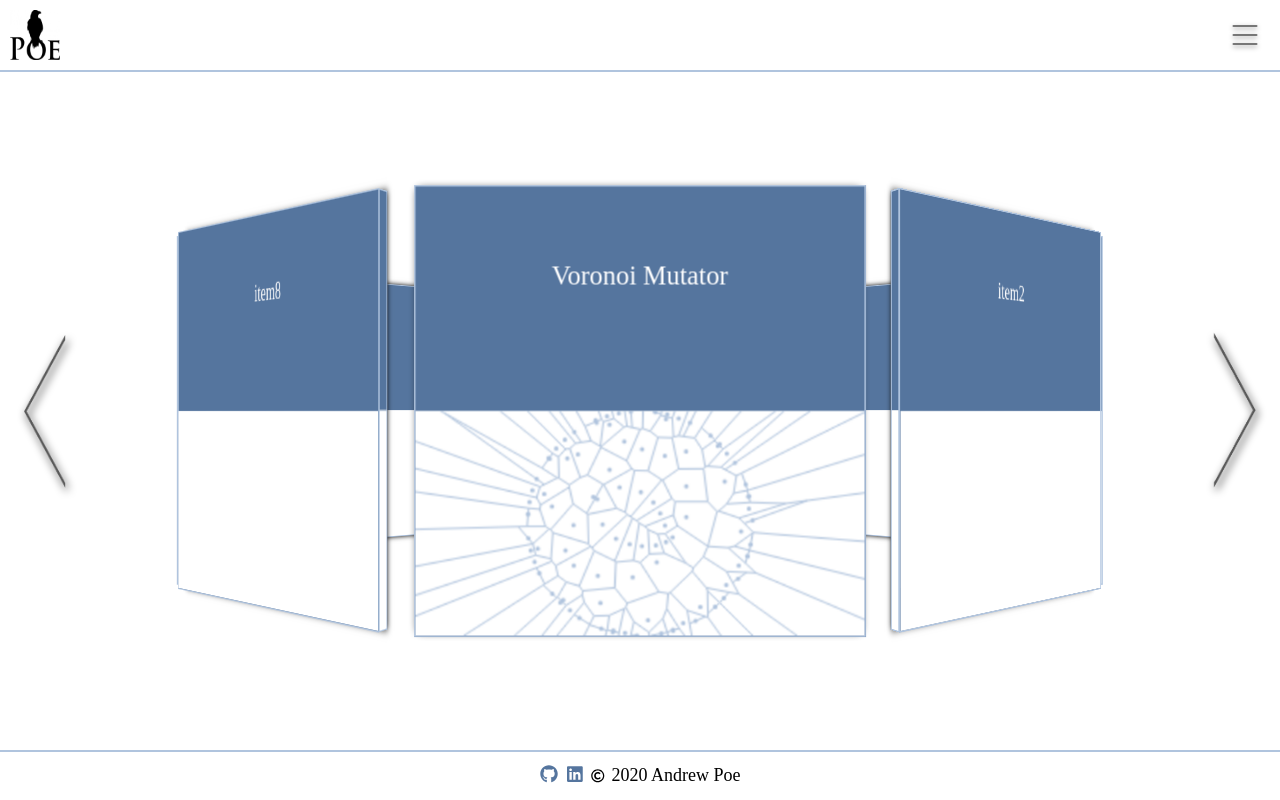
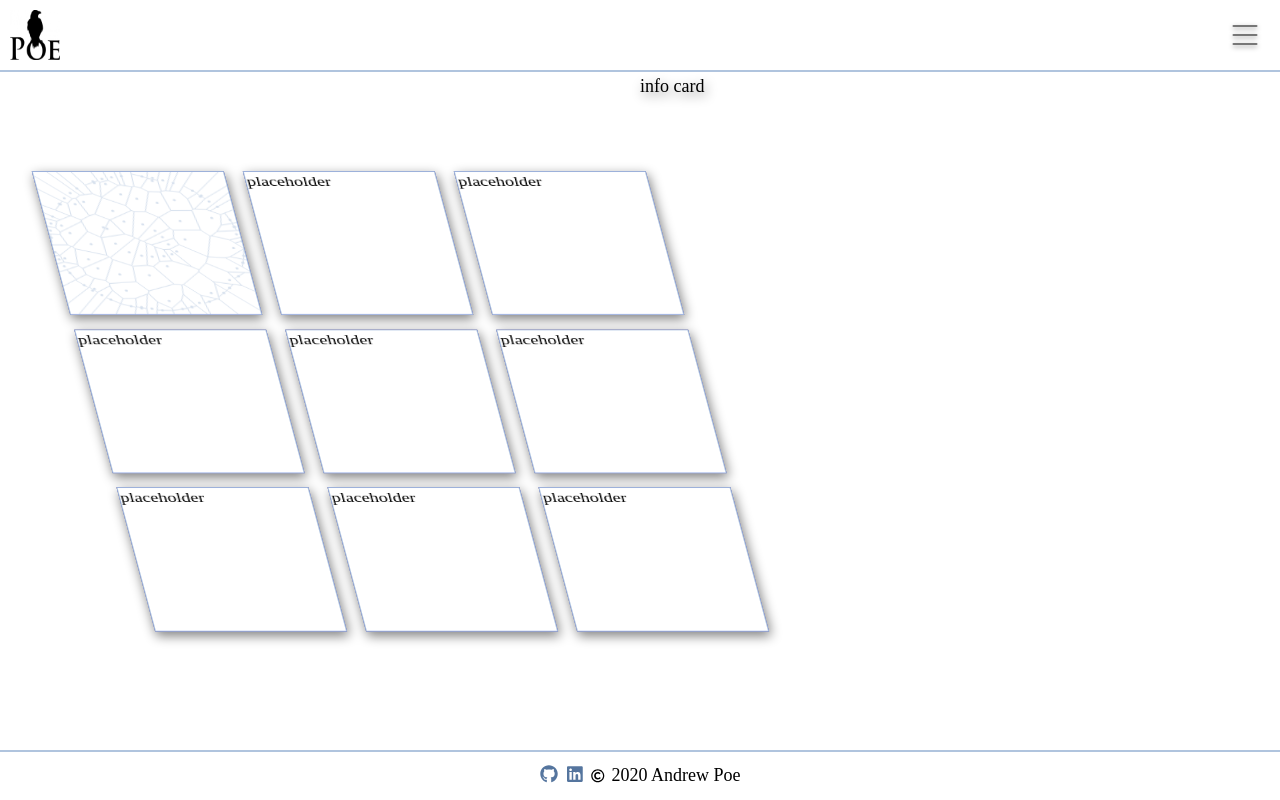
Before and after one commit to omegafury/Ravenholm, a Next.js app in the folder workspaces/frontend/: page /projects in a window 1280 px wide. Built offline with nearby package versions, Linux system fonts and the light colour scheme.

Commit message:
Implemented new isometric project menu, abandoning the 3d carousel for now.

```diff
--- /dev/null
+++ b/workspaces/frontend/components/projects/ProjectsMenu2.tsx
@@ -0,0 +1,80 @@
+import React, {
+  useRef,
+  useCallback,
+  useEffect,
+  useState,
+  useMemo,
+} from "react";
+import styles from "components/projects/projects.module.scss";
+import VoronoiMutator from "components/VoronoiMutator";
+
+type itemType = {
+  title: string;
+  preview: React.ReactNode;
+};
+
+const items: itemType[] = [
+  {
+    title: "Voronoi Mutator",
+    preview: <VoronoiMutator />,
+  },
+  {
+    title: "item2",
+    preview: <div>placeholder</div>,
+  },
+  {
+    title: "item3",
+    preview: <div>placeholder</div>,
+  },
+  {
+    title: "item4",
+    preview: <div>placeholder</div>,
+  },
+  {
+    title: "item5",
+    preview: <div>placeholder</div>,
+  },
+  {
+    title: "item6",
+    preview: <div>placeholder</div>,
+  },
+  {
+    title: "item7",
+    preview: <div>placeholder</div>,
+  },
+  {
+    title: "item8",
+    preview: <div>placeholder</div>,
+  },
+  {
+    title: "item9",
+    preview: <div>placeholder</div>,
+  },
+];
+
+export default function ProjectsMenu2() {
+  return (
+    <>
+      <div className={styles.gridContainer}>
+        <div className={styles.grid}>
+          {items.map((item, index) => {
+            return (
+              <div key={index} className={`${styles.item}`}>
+                <div className={styles.itemFace5}>
+                  <div className={styles.itemCardTitle}>{item.title}</div>
+                </div>
+                <div className={styles.itemFace4} />
+                <div className={styles.itemFace3} />
+                <div className={styles.itemFace2} />
+                <div className={styles.itemFace1}>
+                  <div className={styles.itemCardPreview}>{item.preview}</div>
+                </div>
+              </div>
+            );
+          })}
+        </div>
+        <div>info card</div>
+      </div>
+    </>
+  );
+}
--- a/workspaces/frontend/components/projects/projects.module.scss
+++ b/workspaces/frontend/components/projects/projects.module.scss
@@ -1,6 +1,13 @@
 $numItems: 8;
 $itemDim: 24vw;
 $PI: 3.1415926535;
+
+@function randomNum($min, $max) {
+  $rand: random();
+  $randomNum: $min + floor($rand * (($max - $min) + 1));
+
+  @return $randomNum;
+}
 
 .carouselContainer {
   height: inherit;
@@ -104,8 +111,9 @@ $PI: 3.1415926535;
       }
     }
     .item:hover {
-      opacity: 0.5;
+      filter: saturate(2.5);
     }
+
     // Back of the box
     .item::before {
       content: "";
@@ -212,3 +220,136 @@ $PI: 3.1415926535;
     transform: scale(0.8);
   }
 }
+
+.gridContainer {
+  display: grid;
+  grid-template-columns: 50% 50%;
+  grid-template-rows: 100%;
+  height: 100%;
+  width: 100%;
+  overflow-x: hidden;
+  overflow-y: hidden;
+  filter: drop-shadow(2px 4px 6px grey);
+  .grid {
+    height: 100%;
+    width: 100%;
+    display: grid;
+    grid-template-columns: 30% 30% 30%;
+    grid-template-rows: 30% 30% 30%;
+    row-gap: 3%;
+    column-gap: 3%;
+    transform: skewx(15deg) rotatex(45deg) translatex(15%);
+    transform-style: preserve-3d;
+
+    .item {
+      display: grid;
+      grid-template-areas: "itemFace";
+      grid-template-rows: 100%;
+      grid-template-columns: 100%;
+      transition: transform 0.25s;
+      transform-style: preserve-3d;
+
+      > div {
+        grid-area: itemFace;
+        .itemCardPreview {
+          height: 100%;
+          background-color: white;
+        }
+      }
+
+      .itemFace5 {
+        justify-self: center;
+        align-self: end;
+        transform: translateY(-1.5em);
+        transition: transform 0.25s;
+        z-index: 1;
+        color: white;
+      }
+      .itemFace4 {
+        background-color: #f1c277;
+        transition: transform 0.16s;
+        z-index: 2;
+      }
+      .itemFace3 {
+        background-color: #675ea7;
+        transition: transform 0.19s;
+        z-index: 3;
+      }
+      .itemFace2 {
+        background-color: #5575de;
+        transition: transform 0.22s;
+        z-index: 4;
+      }
+      .itemFace1 {
+        transition: transform 0.25s;
+        border: 1px solid lightsteelblue;
+        z-index: 5;
+      }
+    }
+    .item::before {
+      content: "";
+      position: absolute;
+      top: 15%;
+      bottom: 15%;
+      left: 15%;
+      right: 15%;
+      background: rgba(0, 0, 0, 1);
+      box-shadow: 0px 0px 0px grey;
+      transition: all 0.25s;
+    }
+    .item:hover::before {
+      top: 5%;
+      bottom: 5%;
+      left: 5%;
+      right: 5%;
+      box-shadow: 0px 0px 1em 1em black;
+      opacity: 0.2;
+    }
+
+    @for $i from 1 through 9 {
+      .item:nth-child(#{$i}):hover {
+        .itemFace1 {
+          transform: translate3d(6em, 6em, 12em);
+        }
+        .itemFace2 {
+          transform: translate3d(4.5em, 4.5em, 9em)
+            rotatez(#{randomNum(-3, 3)}deg);
+        }
+        .itemFace3 {
+          transform: translate3d(3em, 3em, 6em) rotatez(#{randomNum(-3, 3)}deg);
+        }
+        .itemFace4 {
+          transform: translate3d(1.5em, 1.5em, 3em)
+            rotatez(#{randomNum(-3, 3)}deg);
+        }
+        .itemFace5 {
+          transform: translateY(0.5em);
+        }
+      }
+    }
+  }
+}
+
+@media only screen and (max-width: 425px) {
+  .gridContainer {
+    grid-template-columns: 100%;
+    grid-template-rows: 50% 50%;
+    .grid {
+      transform: skewx(15deg) rotatex(45deg) scale(0.8);
+      font-size: 6px;
+      .itemFace5 {
+        font-size: 12px;
+      }
+    }
+  }
+}
+@media only screen and (max-height: 425px) {
+  .gridContainer {
+    .grid {
+      font-size: 6px;
+      .itemFace5 {
+        font-size: 12px;
+      }
+    }
+  }
+}
--- a/workspaces/frontend/pages/projects.tsx
+++ b/workspaces/frontend/pages/projects.tsx
@@ -1,10 +1,10 @@
 import React from "react";
-import ProjectsMenu from "components/projects/ProjectsMenu";
+import ProjectsMenu2 from "components/projects/ProjectsMenu2";
 
 export default function Projects() {
   return (
     <>
-      <ProjectsMenu />
+      <ProjectsMenu2 />
     </>
   );
 }
```
